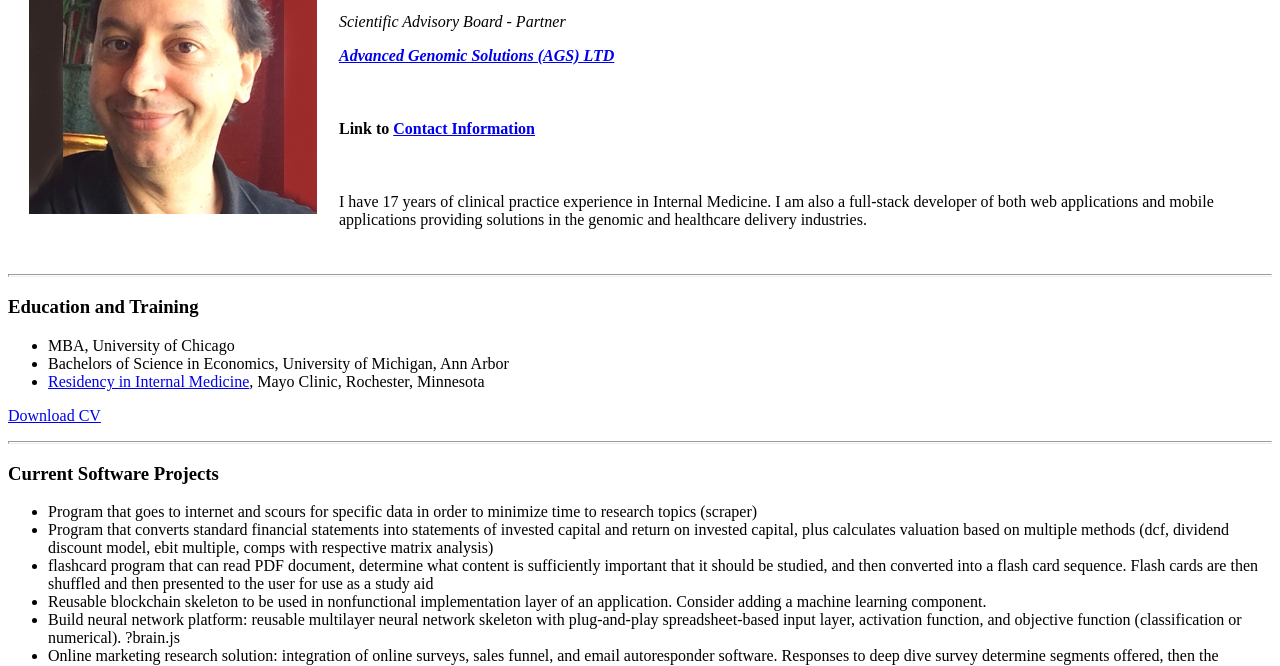
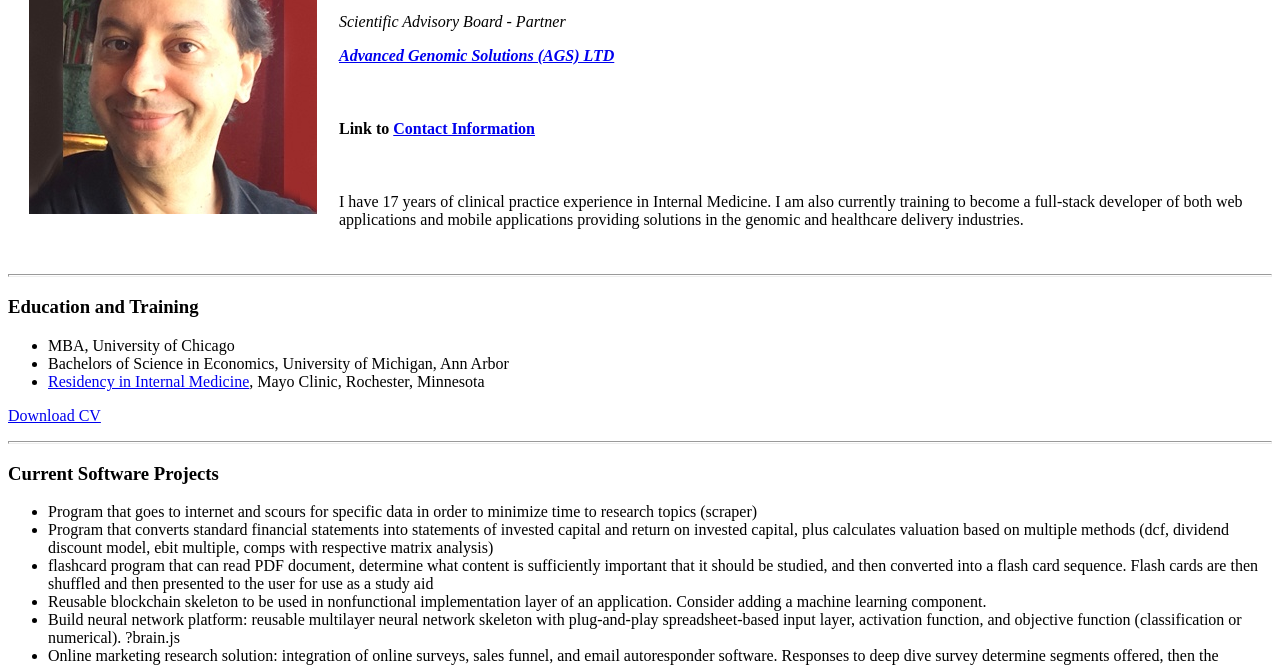
Before and after one commit to EIDe8dgb/cv, a plain HTML site: page index.html in a window 1280 px wide. Shown: the part 130-796 px from the top of the page. Drawn offline with Linux system fonts and the light colour scheme.

Commit message:
update summary in first section

```diff
--- a/index.html
+++ b/index.html
@@ -4,6 +4,7 @@
 <head>
   <meta charset="utf-8">
   <title>James Mathur</title>
+<link rel="stylesheet" href="css/styles.css">
 </head>
 
 <body>
@@ -19,7 +20,7 @@
         <h4>Link to <a href="contact.html">Contact Information</a></h4>
         <br />
         <p>I have 17 years of clinical practice experience in Internal Medicine.
-          I am also a full-stack developer of both web applications and mobile
+          I am also currently training to become a full-stack developer of both web applications and mobile
           applications providing solutions in the genomic and healthcare delivery
           industries.</p>
       </td>
```
